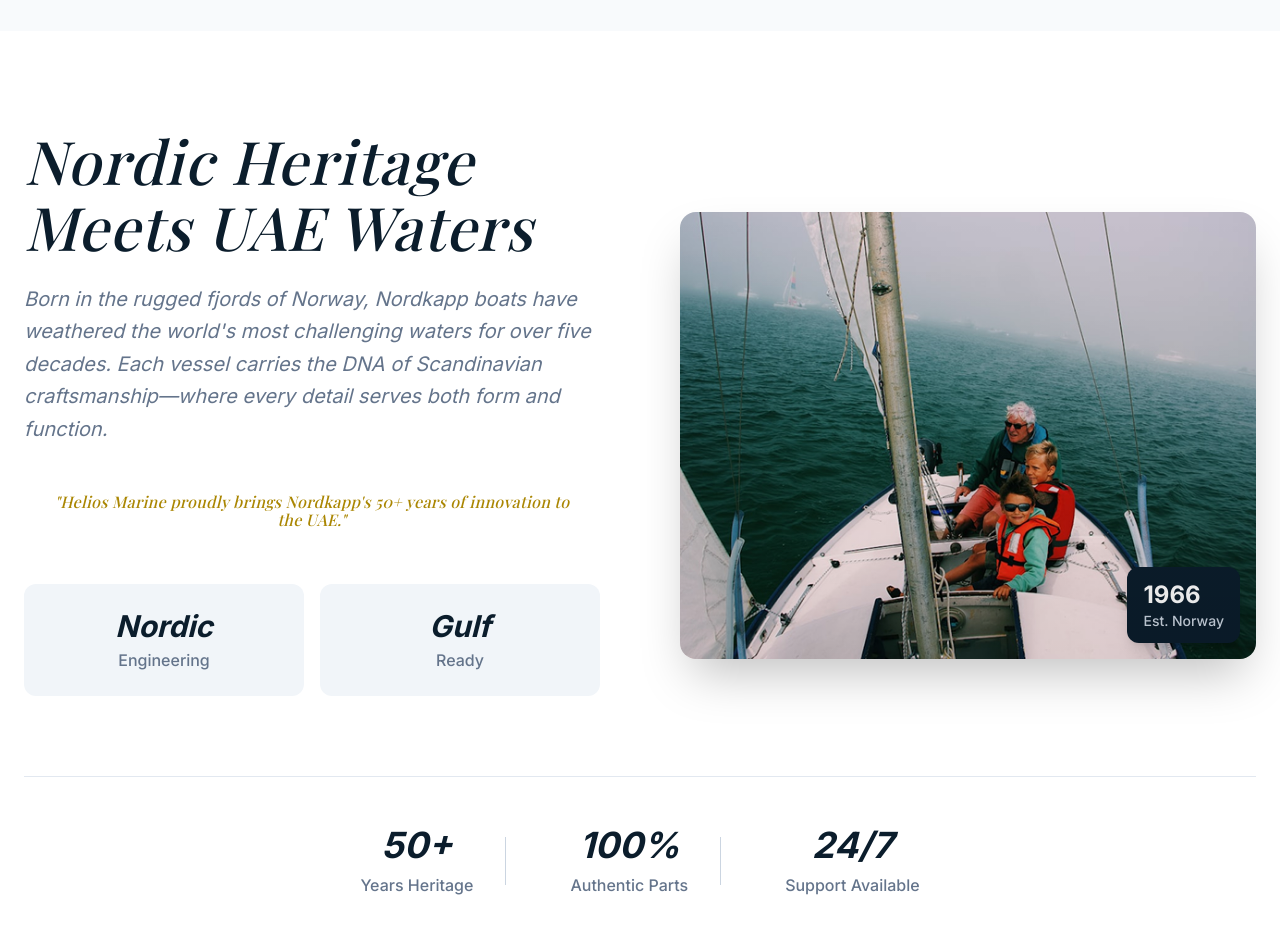
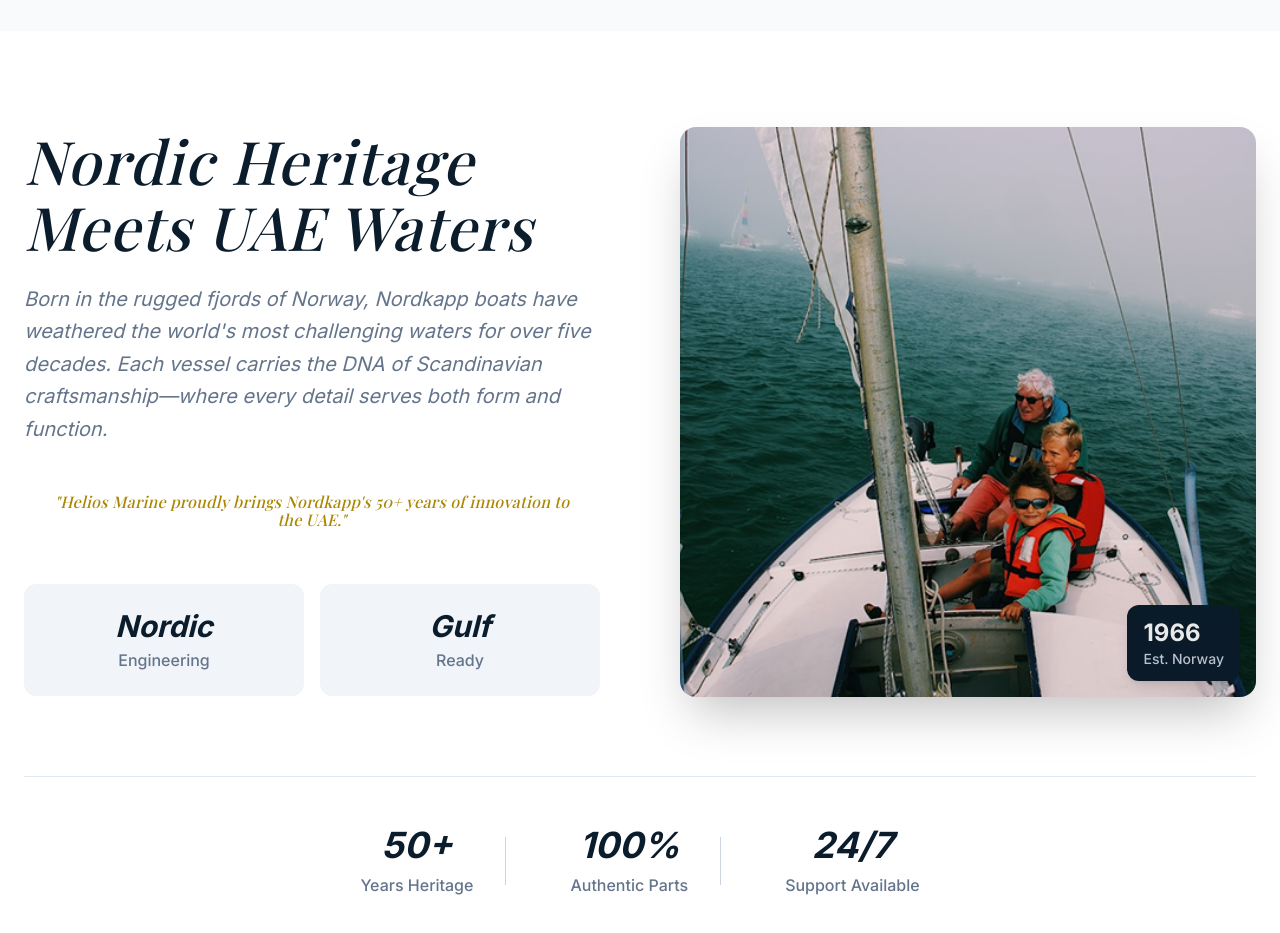
Before and after one commit to Khaled0-0/helios-marine, a Next.js app: page / in a window 1280 px wide. Shown: the part 3140-4073 px from the top of the page. Built offline with nearby package versions, Linux system fonts and the light colour scheme.

Commit message:
fix image  height in HeritageSection

```diff
--- a/src/app/components/HeritageSection.tsx
+++ b/src/app/components/HeritageSection.tsx
@@ -71,7 +71,7 @@
    return (
       <section className="py-24 bg-white">
          <Container>
-            <div className="grid grid-cols-1 lg:grid-cols-2 gap-12 lg:gap-20 items-center">
+            <div className="grid grid-cols-1 lg:grid-cols-2 gap-12 lg:gap-20 items-start lg:items-center xl:items-start">
                {/* Left: Content */}
                <motion.div
                   initial={{ y: 30, opacity: 0 }}
@@ -125,7 +125,7 @@
                         alt="Nordkapp boat on UAE waters with crew"
                         width={600}
                         height={400}
-                        className="w-full h-auto object-cover"
+                        className="w-full h-auto xl:h-[570px] object-cover md:h-[370px]"
                         sizes="(max-width: 1024px) 100vw, 50vw"
                         priority
                      />
```
